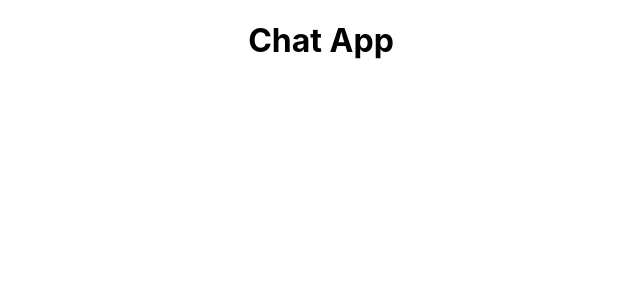
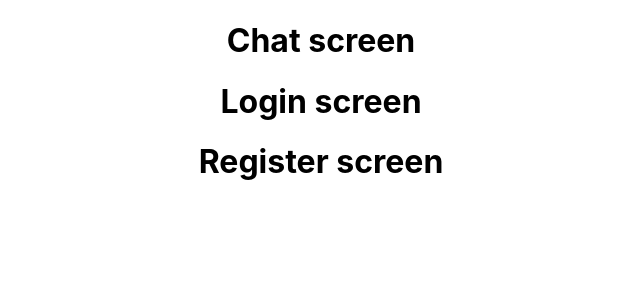
Before and after one commit to SumitGA/ChatAPP, a React (Create React App) app in the folder chat-frontend/: page / in a window 1280 px wide. Shown: the top 300 px of the page, without its empty margins (319-959 px from the left). Built offline with nearby package versions, Linux system fonts and the light colour scheme.

Commit message:
Add chat, login, and register components to react application

```diff
--- a/chat-frontend/src/App.js
+++ b/chat-frontend/src/App.js
@@ -1,9 +1,14 @@
 import './App.css'
+import Login from './components/Auth/Login'
+import Register from './components/Auth/Register'
+import Chat from './components/Chat/Chat'
 
 function App() {
   return (
     <div className="App">
-      <h1>Chat App</h1>
+      <Chat />
+      <Login />
+      <Register />
     </div>
   )
 }
--- /dev/null
+++ b/chat-frontend/src/components/Auth/Login.js
@@ -0,0 +1,7 @@
+import React from 'react'
+
+const Login = () => {
+  return <h1>Login screen</h1>
+}
+
+export default Login
--- /dev/null
+++ b/chat-frontend/src/components/Auth/Register.js
@@ -0,0 +1,7 @@
+import React from 'react'
+
+const Register = () => {
+  return <h1>Register screen</h1>
+}
+
+export default Register
--- /dev/null
+++ b/chat-frontend/src/components/Chat/Chat.js
@@ -0,0 +1,7 @@
+import React from 'react'
+
+const Chat = () => {
+  return <h1>Chat screen</h1>
+}
+
+export default Chat
```
